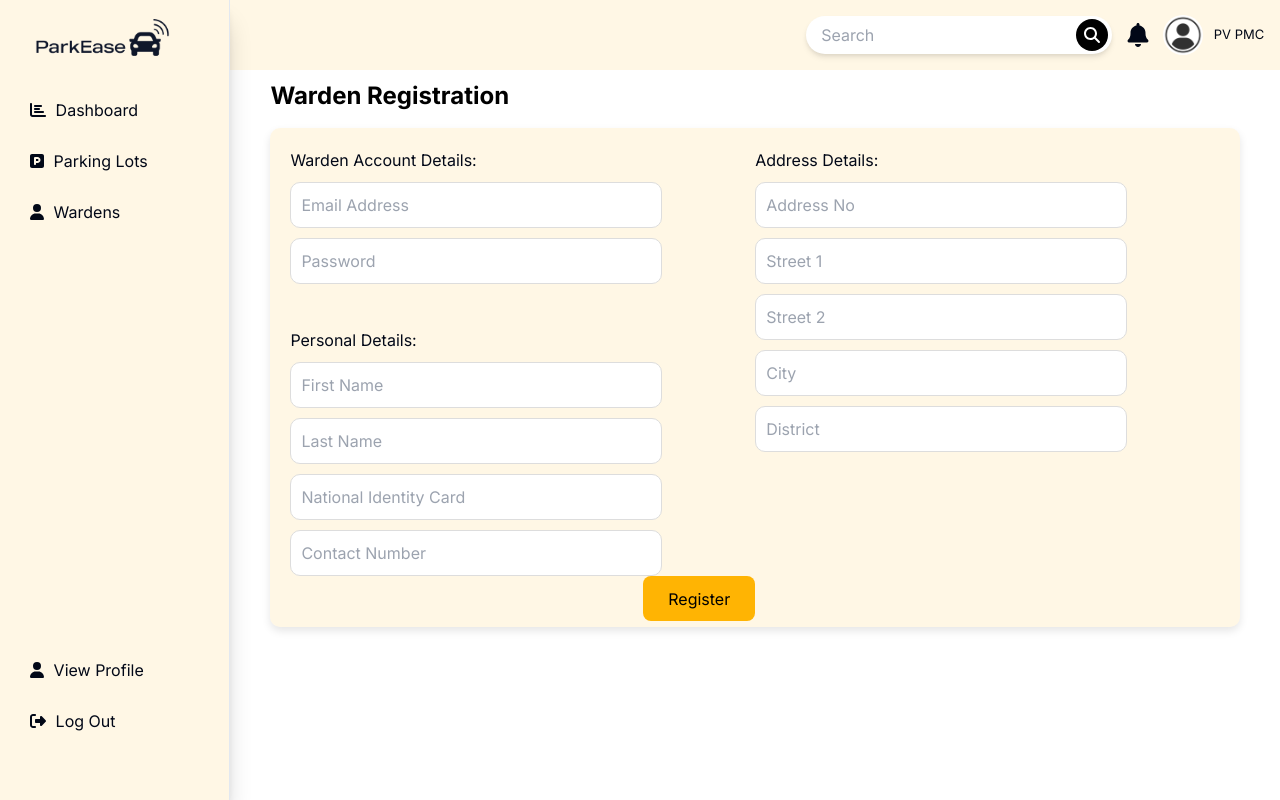
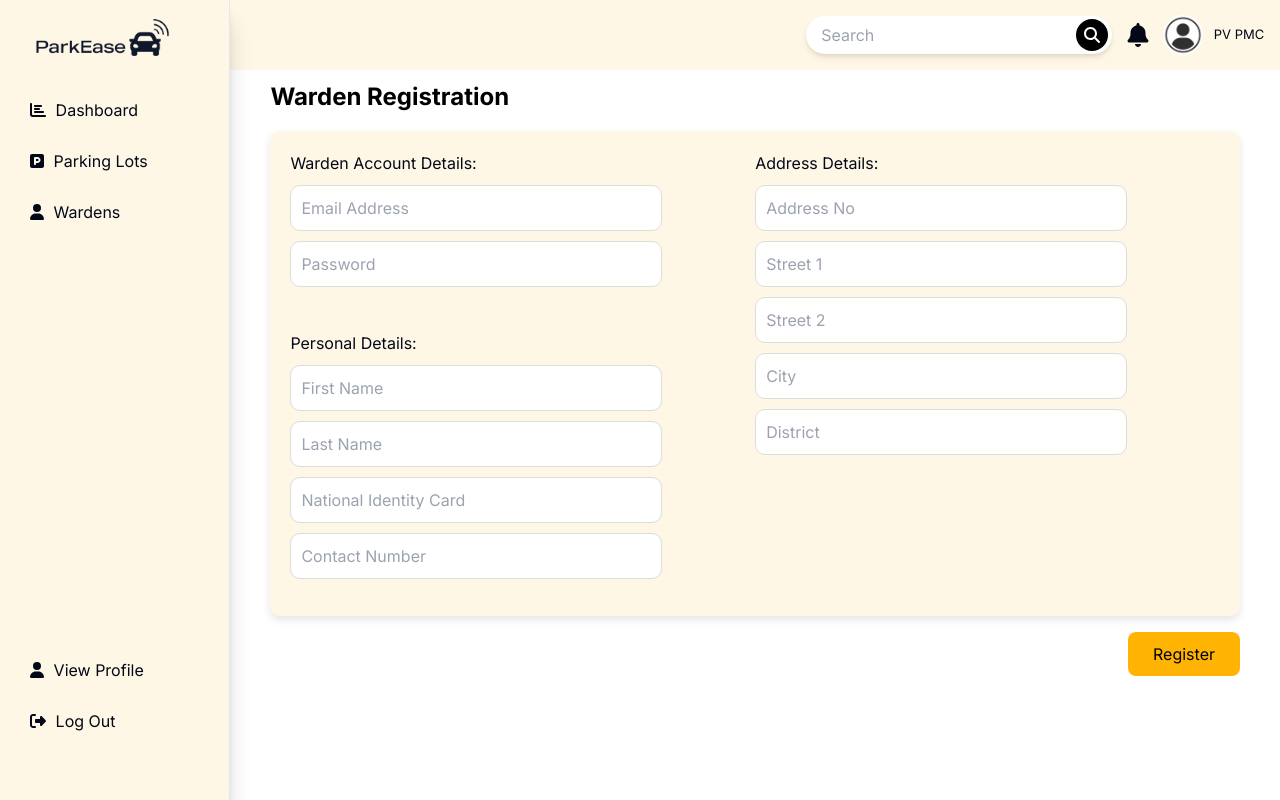
Before and after one commit to ParkEase-UrbanParkingManagementSystem/parkeasewebapp, a Next.js app in the folder client/: page /register-warden in a window 1280 px wide. Built offline with nearby package versions, Linux system fonts and the light colour scheme.

Commit message:
all css done

```diff
--- a/client/src/app/parkinglot-add/layout.module.css
+++ /dev/null
@@ -1,18 +0,0 @@
-.container {
-    display: grid;
-    grid-template-columns: 18% 82%;
-  }
-
-  .menu {
-    background-color: #FFB403;
-    padding: 10px;
-    height: 100vh;
-    place-content: start;
-    border-top-right-radius: 8%;
-    --tw-shadow: 0 25px 50px -12px rgba(0, 0, 0, 0.25);
-  box-shadow: var(--tw-ring-offset-shadow, 0 0 #0000), var(--tw-ring-shadow, 0 0 #0000), var(--tw-shadow);
-  }
-
-  .content {
-    padding: 20px;
-  }
--- a/client/src/app/parkinglot-add/page.jsx
+++ b/client/src/app/parkinglot-add/page.jsx
@@ -148,11 +148,13 @@ const AddParkingLot = () => {
                 className={styles.input}
               />
             </div>
-            <div>
-              <Button label="Add Parking Lot" icon={faSquarePlus} />
-            </div>
+
           </form>
         </div>
+        <div className="mt-3">
+          <Button label="Add Parking Lot" icon={faSquarePlus} />
+        </div>
+
       </div>
     </Fragment>
   );
--- a/client/src/app/parkinglot-add/parkinglot-add.module.css
+++ b/client/src/app/parkinglot-add/parkinglot-add.module.css
@@ -1,6 +1,6 @@
 .container {
   display: grid;
-  grid-template-rows: 10% 90%;
+  grid-template-rows: 10% 80% 10%;
   padding: 20px;
 }
 
@@ -13,6 +13,7 @@
 
 .formcontent {
   width: 100%;
+  height: 100%;
   background: rgba(255, 180, 3, 0.1);
   padding: 20px;
   border-radius: 10px;
@@ -22,7 +23,7 @@
 .form {
   width: auto;
   display: grid;
-  grid-template-columns: 50% 50%
+  grid-template-columns: 50% 50%;
 }
 
 .formGroup {
@@ -31,7 +32,8 @@
   gap: 10px;
 }
 
-  .input, .fileInput {
+.input,
+.fileInput {
   width: 80%;
   padding: 10px;
   border: 1px solid #ddd;
@@ -40,7 +42,8 @@
   transition: border-color 0.3s;
 }
 
-  .input:focus, .fileInput:focus {
+.input:focus,
+.fileInput:focus {
   border-color: #ffb403;
   outline: none;
 }
--- a/client/src/app/profile/profile.module.css
+++ b/client/src/app/profile/profile.module.css
@@ -1,7 +1,6 @@
 .container {
   display: grid;
-  height: 100%;
-  grid-template-rows: 25% 15% 40%;
+  grid-template-rows: 25% 15% 60%;
 }
 
 .imagecontainer {
@@ -15,11 +14,6 @@
 }
 
 .imgcnt{
-
   display: flex;
   justify-content: center;
 }
-
-.profiledetail {
-  grid-template-columns: 50% 50%;
-}
--- a/client/src/app/register-warden/page.jsx
+++ b/client/src/app/register-warden/page.jsx
@@ -17,7 +17,7 @@ const Register = () => {
     street2: "",
     city: "",
     province: "",
-    contact: ""  // Added contact field
+    contact: "", // Added contact field
   });
 
   const router = useRouter();
@@ -32,14 +32,17 @@ const Register = () => {
     try {
       const token = localStorage.getItem("token");
 
-      const response = await fetch("http://localhost:5000/wardens/registerWarden", {
+      const response = await fetch(
+        "http://localhost:5000/wardens/registerWarden",
+        {
           method: "POST",
           headers: {
             "Content-Type": "application/json",
             token: token,
           },
-        body: JSON.stringify(formData)
-      });
+          body: JSON.stringify(formData),
+        }
+      );
 
       const parseRes = await response.json();
 
@@ -77,7 +80,8 @@ const Register = () => {
                 value={formData.password}
                 onChange={handleChange}
                 className={styles.input}
-              /><br/>
+              />
+              <br />
               <span>Personal Details: </span>
               <input
                 type="text"
@@ -105,7 +109,7 @@ const Register = () => {
               />
               <input
                 type="text"
-                placeholder="Contact Number"  // Added contact input
+                placeholder="Contact Number" // Added contact input
                 name="contact"
                 value={formData.contact}
                 onChange={handleChange}
@@ -155,8 +159,10 @@ const Register = () => {
                 className={styles.input}
               />
             </div>
-            <Button label="Register"/>
           </form>
+        </div>
+        <div className="mt-3">
+          <Button label="Register" />
         </div>
       </div>
     </Fragment>
--- a/client/src/app/register-warden/register-warden.module.css
+++ b/client/src/app/register-warden/register-warden.module.css
@@ -1,8 +1,6 @@
-/* Updated CSS for modern look with two-column layout */
-
 .container {
   display: grid;
-  grid-template-rows: 10% 90%;
+  grid-template-rows: 10% 85% 5%;
   padding: 20px;
 }
 
@@ -15,6 +13,7 @@
 
 .formcontent {
   width: 100%;
+  height: 100%;
   background: rgba(255, 180, 3, 0.1);
   padding: 20px;
   border-radius: 10px;
@@ -33,7 +32,8 @@
   gap: 10px;
 }
 
-.input {
+.input,
+.fileInput {
   width: 80%;
   padding: 10px;
   border: 1px solid #ddd;
@@ -42,7 +42,8 @@
   transition: border-color 0.3s;
 }
 
-.input:focus {
+.input:focus,
+.fileInput:focus {
   border-color: #ffb403;
   outline: none;
 }
```
Lines whose indentation alone changed are shown as unchanged.
